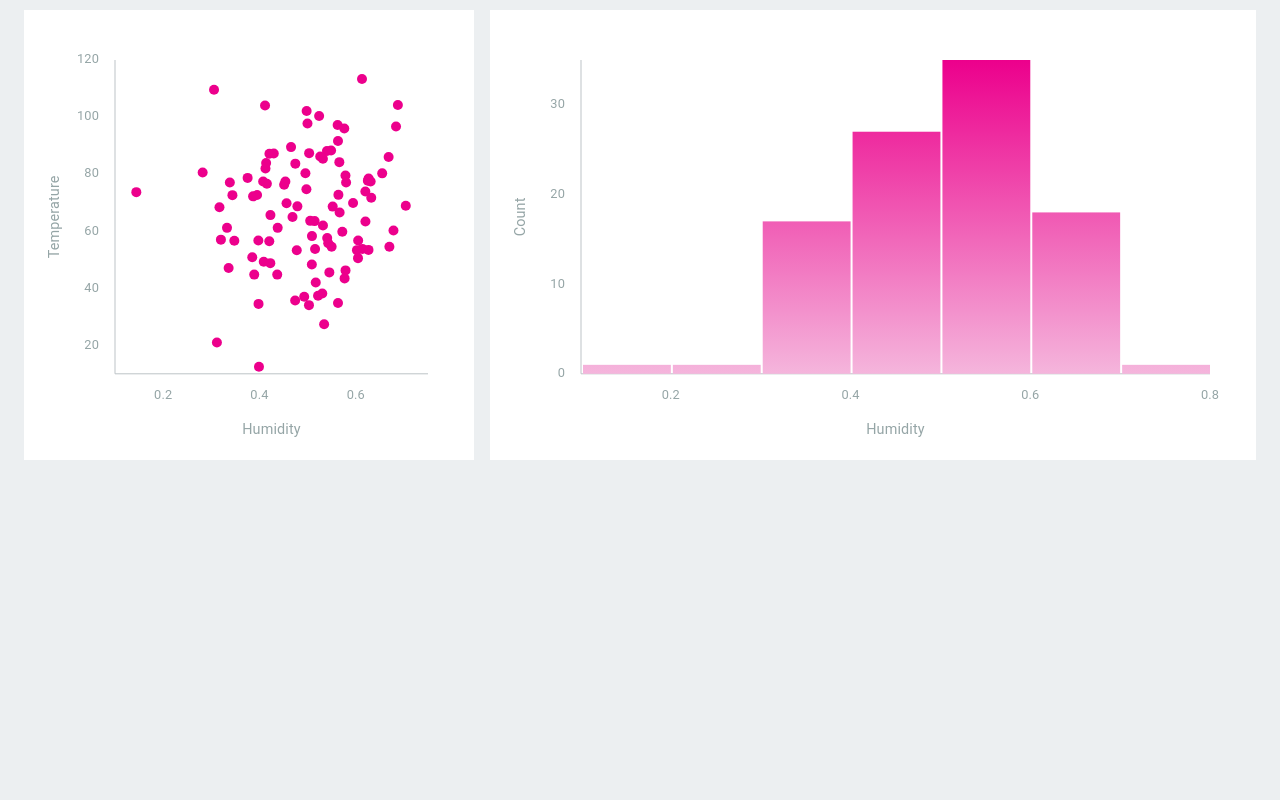
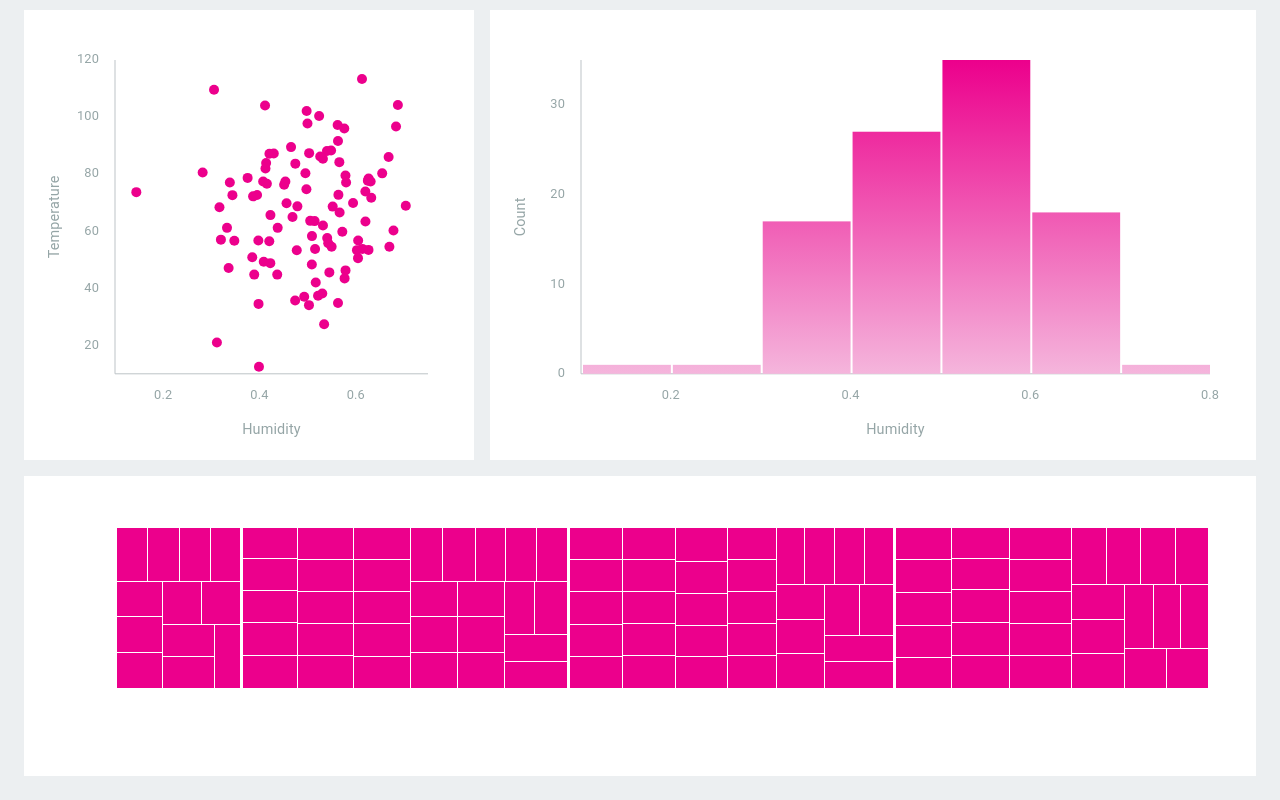
Before and after one commit to renaudjmathieu/data-visualization-d3-react, a React app: page / in a window 1280 px wide. Shown: the part 394-1194 px from the top of the page. Before the commit the page ends 878 px from the top, so only its background shows below. Built offline with nearby package versions, Linux system fonts and the light colour scheme.

Commit message:
treemap first draft

```diff
--- a/src/components/Dashboard.jsx
+++ b/src/components/Dashboard.jsx
@@ -5,9 +5,12 @@ import { getTimelineData, getScatterData } from "./../utils/dummyData"
 import Timeline from "./Timeline"
 import ScatterPlot from "./ScatterPlot"
 import Histogram from "./Histogram"
+import Treemap from "./Treemap"
 
 const parseDate = d3.timeParse("%m/%d/%Y")
+const formatMonth = d3.timeFormat("%B")
 const dateAccessor = d => parseDate(d.date)
+const monthAccessor = d => formatMonth(parseDate(d.date))
 const temperatureAccessor = d => d.temperature
 const humidityAccessor = d => d.humidity
 
@@ -40,7 +43,14 @@ const Dashboard = () => {
             <Histogram
                 data={data.scatter}
                 xAccessor={humidityAccessor}
-                label="Humidity"
+                xLabel="Humidity"
+            />
+            <Treemap
+                data={data.timeline}
+                valueAccessor={temperatureAccessor}
+                entityAccessor={monthAccessor}
+                valueLabel="Temperature"
+                entityLabel="Month"
             />
         </div>
     )
--- a/src/components/Histogram.jsx
+++ b/src/components/Histogram.jsx
@@ -3,13 +3,13 @@ import PropTypes from "prop-types"
 import * as d3 from "d3"
 
 import Chart from "./chart/Chart"
-import Bars from "./chart/Bars"
+import Rectangles from "./chart/Rectangles"
 import Axis from "./chart/Axis"
 import Gradient from "./chart/Gradient"
 import { useChartDimensions, accessorPropsType, useUniqueId } from "./chart/utils"
 import { useTheme } from '@mui/material/styles';
 
-const Histogram = ({ data, xAccessor, label }) => {
+const Histogram = ({ data, xAccessor, xLabel }) => {
   const [ref, dimensions] = useChartDimensions({
     marginBottom: 77,
   })
@@ -24,7 +24,7 @@ const Histogram = ({ data, xAccessor, label }) => {
     .range([0, dimensions.boundedWidth])
     .nice(numberOfThresholds)
 
-  const binsGenerator = d3.histogram()
+  const binsGenerator = d3.bin()
     .domain(xScale.domain())
     .value(xAccessor)
     .thresholds(xScale.ticks(numberOfThresholds))
@@ -60,7 +60,7 @@ const Histogram = ({ data, xAccessor, label }) => {
           dimensions={dimensions}
           dimension="x"
           scale={xScale}
-          label={label}
+          label={xLabel}
         />
         <Axis
           dimensions={dimensions}
@@ -68,7 +68,7 @@ const Histogram = ({ data, xAccessor, label }) => {
           scale={yScale}
           label="Count"
         />
-        <Bars
+        <Rectangles
           data={bins}
           keyAccessor={keyAccessor}
           xAccessor={xAccessorScaled}
@@ -84,13 +84,10 @@ const Histogram = ({ data, xAccessor, label }) => {
 
 Histogram.propTypes = {
   xAccessor: accessorPropsType,
-  yAccessor: accessorPropsType,
   xLabel: PropTypes.string,
-  yLabel: PropTypes.string,
 }
 
 Histogram.defaultProps = {
   xAccessor: d => d.x,
-  yAccessor: d => d.y,
 }
 export default Histogram
--- /dev/null
+++ b/src/components/Treemap.jsx
@@ -0,0 +1,78 @@
+import React from "react"
+import PropTypes from "prop-types"
+import * as d3 from "d3"
+
+import Chart from "./chart/Chart"
+import Rectangles from "./chart/Rectangles"
+import { useChartDimensions, accessorPropsType } from "./chart/utils"
+
+const Treemap = ({ data, valueAccessor, entityAccessor, valueLabel, entityLabel }) => {
+  const [ref, dimensions] = useChartDimensions({
+    marginBottom: 77,
+  })
+
+  const grandParent = [
+    {
+      id: "Root",
+    }
+  ]
+
+  const parents = [...new Set(data.map(entityAccessor))].map(d => ({
+    parentId: "Root",
+    id: d,
+  }))
+
+  data = [
+    ...grandParent,
+    ...parents,
+    ...data.map(d => ({
+      ...d,
+      parentId: entityAccessor(d),
+      id: d.date,
+      value: valueAccessor(d),
+    }))
+  ];
+
+  //stratify data where the sum is the number of children
+  const root = d3.stratify()
+    .id(d => d.id)
+    .parentId(d => d.parentId)
+    (data)
+    .sum(valueAccessor)
+
+  const treemap = d3.treemap()
+    .size([dimensions.boundedWidth, dimensions.boundedHeight])
+    .padding(1)
+    .round(true)(root)
+
+  /*
+  const xAccessorScaled = d => xScale(d.x0)
+  const yAccessorScaled = d => yScale(d.y0)
+  const widthAccessorScaled = d => xScale(d.x1) - xScale(d.x0)
+  const heightAccessorScaled = d => xScale(d.y1) - xScale(d.y0)
+  */
+  const keyAccessor = (d, i) => i
+
+  return (
+    <div className="Treemap" ref={ref}>
+      <Chart dimensions={dimensions}>
+        <Rectangles
+          data={root.leaves()}
+          keyAccessor={keyAccessor}
+          xAccessor={d => d.x0}
+          yAccessor={d => d.y0}
+          widthAccessor={d => d.x1 - d.x0}
+          heightAccessor={d => d.y1 - d.y0}
+        />
+      </Chart>
+    </div>
+  )
+}
+
+Treemap.propTypes = {
+  valueAccessor: accessorPropsType,
+  entityAccessor: accessorPropsType,
+  valueLabel: PropTypes.string,
+  entityLabel: PropTypes.string,
+}
+export default Treemap
--- a/src/components/chart/Chart.css
+++ b/src/components/chart/Chart.css
@@ -40,6 +40,6 @@
     transition: all 0.3s ease-out;
 }
 
-.Bars__rect {
+.Rectangles__rect {
     transition: all 0.3s ease-out;
 }
--- a/src/components/chart/Bars.jsx
+++ b/src/components/chart/Rectangles.jsx
@@ -3,11 +3,11 @@ import PropTypes from "prop-types"
 import * as d3 from 'd3'
 import { accessorPropsType, callAccessor } from "./utils";
 
-const Bars = ({ data, keyAccessor, xAccessor, yAccessor, widthAccessor, heightAccessor, ...props }) => (
+const Rectangles = ({ data, keyAccessor, xAccessor, yAccessor, widthAccessor, heightAccessor, ...props }) => (
   <React.Fragment>
     {data.map((d, i) => (
       <rect {...props}
-        className="Bars__rect"
+        className="Rectangles__rect"
         key={keyAccessor(d, i)}
         x={callAccessor(xAccessor, d, i)}
         y={callAccessor(yAccessor, d, i)}
@@ -18,7 +18,7 @@ const Bars = ({ data, keyAccessor, xAccessor, yAccessor, widthAccessor, heightAc
   </React.Fragment>
 )
 
-Bars.propTypes = {
+Rectangles.propTypes = {
   data: PropTypes.array,
   keyAccessor: accessorPropsType,
   xAccessor: accessorPropsType,
@@ -27,7 +27,7 @@ Bars.propTypes = {
   heightAccessor: accessorPropsType,
 }
 
-Bars.defaultProps = {
+Rectangles.defaultProps = {
 }
 
-export default Bars
+export default Rectangles
--- a/src/styles.css
+++ b/src/styles.css
@@ -68,6 +68,13 @@ h1 {
     overflow: hidden;
 }
 
+.Treemap {
+    height: 300px;
+    min-width: 450px;
+    width: calc(100% + 1em);
+    margin-bottom: 2em;
+}
+
 .App__charts {
     display: flex;
     align-items: center;
@@ -77,7 +84,8 @@ h1 {
 
 .Timeline,
 .ScatterPlot,
-.Histogram {
+.Histogram,
+.Treemap {
     padding: 0.6em 1em;
     margin: 0.5em;
 }
@@ -126,6 +134,13 @@ h1 {
         height: calc(100vw - 48px);
     }
 
+    .Treemap {
+        min-width: calc(100vw - 48px);
+        max-height: 300px;
+        width: calc(100vw - 48px);
+        height: calc(100vw - 48px);
+    }
+
     .Timeline .Chart {
         width: calc(100vw - 48px);
         height: calc(100vw - 48px);
@@ -140,17 +155,24 @@ h1 {
         width: calc(100vw - 48px);
         height: calc(100vw - 48px);
     }
+
+    .Treemap .Chart {
+        width: calc(100vw - 48px);
+        height: calc(100vw - 48px);
+    }
 }
 
 .dark .Timeline,
 .dark .ScatterPlot,
-.dark .Histogram {
+.dark .Histogram,
+.dark .Treemap {
     background: #252423;
 }
 
 .light .Timeline,
 .light .ScatterPlot,
-.light .Histogram {
+.light .Histogram,
+.light .Treemap {
     background: #fff
 }
 
@@ -163,11 +185,11 @@ h1 {
     fill: var(--theme-light-color-primary);
 }
 
-.dark .Bars__rect {
+.dark .Rectangles__rect {
     fill: var(--theme-dark-color-primary);
 }
 
-.light .Bars__rect {
+.light .Rectangles__rect {
     fill: var(--theme-light-color-primary);
 }
 
```
